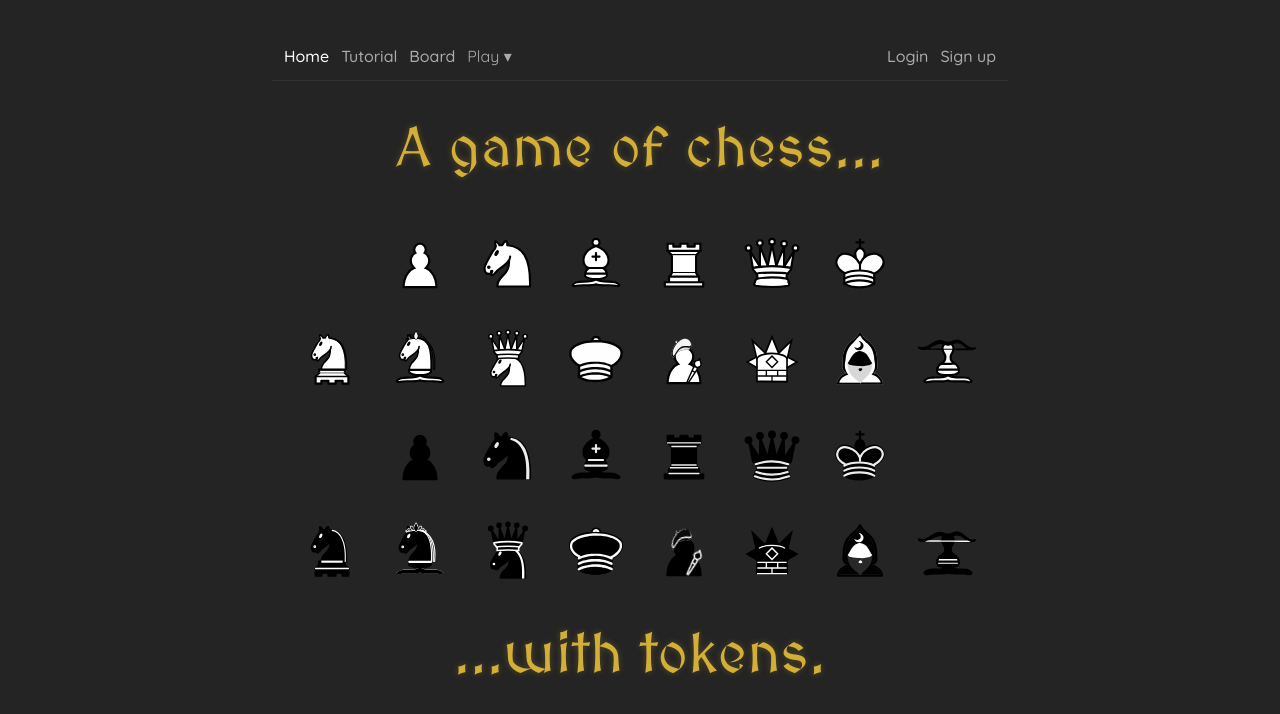
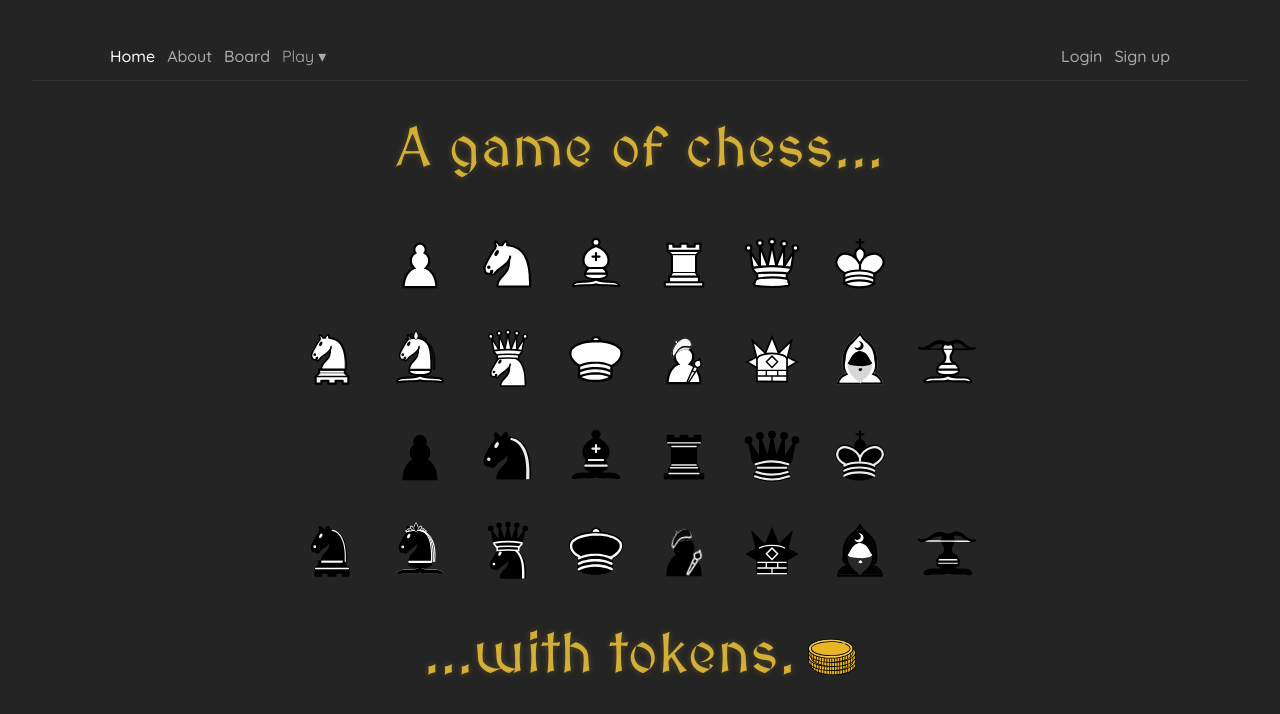
Before and after one commit to cliz1/tokenchess, a React (Vite) app: page / in a window 1280 px wide. Shown: the top 714 px of the page. Built offline with nearby package versions, Linux system fonts and the light colour scheme; no server answers.

Commit message:
general re-styling

```diff
--- a/src/App.css
+++ b/src/App.css
@@ -53,3 +53,11 @@
     background-image: url('../public/images/knook/Chess_cdt45.svg');
     background-size: contain;
 }
+
+/* App.css */
+.app-container {
+  max-width: 1100px;
+  margin: 0 auto;
+  padding: 0 20px;      /* or 28? */
+  box-sizing: border-box;
+}
--- a/src/App.tsx
+++ b/src/App.tsx
@@ -78,9 +78,10 @@ useEffect(() => {
     <div style={{ minHeight: "100vh", display: "flex", flexDirection: "column" }}>
       {!hideNav && (
         <header style={{ padding: 12, borderBottom: "1px solid rgba(255,255,255,0.06)" }}>
-          <nav style={{ display: "flex", gap: 12, alignItems: "center" }}>
+          <div className="app-container" style={{ display: "flex", alignItems: "center" }}>
+          <nav style={{ display: "flex", gap: 12, alignItems: "center", width:"100%" }}>
             <NavLink to="/" end style={({ isActive }) => ({ color: isActive ? "#fff" : "#aaa" })}>Home</NavLink>
-            <NavLink to="/tutorials" style={({ isActive }) => ({ color: isActive ? "#fff" : "#aaa" })}>Tutorial</NavLink>
+            <NavLink to="/tutorials" style={({ isActive }) => ({ color: isActive ? "#fff" : "#aaa" })}>About</NavLink>
             <NavLink to="/editor" style={({ isActive }) => ({ color: isActive ? "#fff" : "#aaa" })}>Board</NavLink>
             <div style={{ position: "relative" }} className="play-menu">
   <span
@@ -151,10 +152,11 @@ useEffect(() => {
   </div>
 </div>
 
-            <div style={{ marginLeft: "auto", display: "flex", gap: 12, alignItems: "center" }}>
+        <div style={{ marginLeft: "auto", display: "flex", gap: 12, alignItems: "center" }}>
               <AuthNav />
             </div>
           </nav>
+          </div>
         </header>
       )}
 
--- a/src/assets/lessons.json
+++ b/src/assets/lessons.json
@@ -9,7 +9,7 @@
     ]
   },
   "standard-rules": {
-    "title": "Chess",
+    "title": "The game of chess...",
     "quote": "“The game of chess is a lake in which a mosquito can bathe and an elephant can drown.” – Indian Proverb",
     "steps": [
       { "text": "Chess is a board game that has been played for roughly half a millenium. \n To learn the basics of the game, [lichess.org](https://lichess.org/learn) is a great comprehensive source.", "image": "/images/chess_in_the_park.JPG" },
@@ -18,7 +18,7 @@
     ]
   },
   "fairy-chess": {
-    "title": "Fairy Chess",
+    "title": "Fairy tales...",
  "quote": "“We do these things for ourselves alone.” – Thomas Rayner Dawson, fairy chess composer",
     "steps": [
             {
@@ -350,7 +350,7 @@
     ]
   },
       "multiplayer": {
-    "title": "Playing a game of token",
+    "title": "Playing a game",
     "quote": "",
     "steps": [
         { "text": "Once you have saved and activated at least one draft, you are ready to play a game of Token! At the top menu, click Play -> Game Lobby. Here you can create a game room with a time control of your liking, or join another player's room by clicking their username.", "image": "/images/gamelobby.png" },
--- a/src/index.css
+++ b/src/index.css
@@ -16,9 +16,6 @@
 
 body {
   margin: 0;
-  display: flex;
-  justify-content: center;
-  align-items: center;
   min-width: 320px;
   min-height: 100vh;
 }
--- a/src/pages/HomePage.tsx
+++ b/src/pages/HomePage.tsx
@@ -24,7 +24,7 @@ export default function HomePage() {
   );
 
   return (
-    <div style={{ padding: 28, maxWidth: 1100, margin: "0 auto", textAlign: "center" }}>
+    <div className= "app-container" style={{ padding: 28, maxWidth: 1100, margin: "0 auto", textAlign: "center" }}>
       <h1 style={{ marginTop: 0, fontSize: "3.5rem" }}>A game of chess...</h1>
 
       {/* White rows */}
@@ -34,7 +34,14 @@ export default function HomePage() {
       {/* Black rows */}
       {renderRow(standardPieces, "black")}
       {renderRow(customPieces, "black")}
-       <h1 style={{ marginTop: 0, fontSize: "3.5rem" }}>...with tokens.</h1>
+       <h1 style={{ marginTop: 0, fontSize: "3.5rem", display: "flex", alignItems: "center", justifyContent: "center", gap: 12 }}>
+  ...with tokens.
+  <img
+    src="/images/coin-svgrepo-com.svg"
+    alt="Token"
+    style={{ width: 48, height: 48 }}
+  />
+</h1>
     </div>
   );
 }
--- a/src/pages/LobbyPage.tsx
+++ b/src/pages/LobbyPage.tsx
@@ -32,7 +32,7 @@ export default function LobbyPage() {
   }
 
   return (
-    <div style={{ padding: 20 }}>
+    <div className="app-container" style={{ padding: 20 }}>
       <h2>Lobby</h2>
 
       <div style={{ marginBottom: 10 }}>
--- a/src/pages/TutorialsPage.tsx
+++ b/src/pages/TutorialsPage.tsx
@@ -1,3 +1,4 @@
+//src/pages/TutorialsPage.tsx
 import { useMemo, useState, useEffect, useRef } from "react";
 import TutorialLesson from "../components/TutorialLesson";
 import lessons from '../assets/lessons.json';
@@ -19,7 +20,7 @@ export default function TutorialsPage() {
         ],
       },
       {
-        heading: "Token's Fairy Pieces",
+        heading: "Fairy Pieces in Token",
         items: [
           { key: "Champion", label: "Champion" },
           { key: "Princess", label: "Princess" },
@@ -92,10 +93,8 @@ export default function TutorialsPage() {
     gap: 18,
     padding: 20,
     boxSizing: "border-box",
-    // set height so that header + this container == viewport height.
-    // fallback: if headerHeight is 0, don't set height (keeps existing behavior)
     height: headerHeight ? `calc(100vh - ${headerHeight}px)` : undefined,
-    overflow: "hidden", // hide the page-level scrollbar for this route — side panes will scroll
+    overflow: "hidden",
   };
 
   return (
@@ -115,7 +114,7 @@ export default function TutorialsPage() {
           maxHeight: "100%",
         }}
       >
-        <h3 style={{ marginTop: 4 }}>Table of contents</h3>
+        <h3 style={{ marginTop: 4 }}>Contents</h3>
         {groups.map((g) => (
           <div key={g.heading} style={{ marginTop: 12 }}>
             <div style={{ color: "#bbb", fontSize: 13, marginBottom: 8 }}>{g.heading}</div>
```
Also changed, not shown: public/images/coin-svgrepo-com.svg (added).
